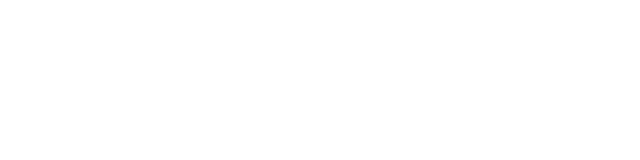
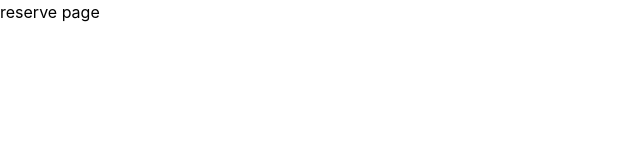
Before and after one commit to Code-W-Gab/Resort_Reservation, a React app in the folder frontend/: page /reserve/1 in a window 1280 px wide. Before the commit this address had no page. Shown: the top 160 px of the page, without its empty margins (0-640 px from the left). Built offline with nearby package versions, Linux system fonts and the light colour scheme; the HTML template or start-up script is replaced by a standard one.

Commit message:
Make reserve page

```diff
--- a/frontend/src/App.jsx
+++ b/frontend/src/App.jsx
@@ -3,6 +3,7 @@
 import CottagePage from "./Pages/Admin/CottagePage"
 import ReservationPage from "./Pages/Admin/ReservationPage"
 import HomePage from "./Pages/User/HomePage"
+import ReservePage from "./Pages/User/ReservePage"
 
 export default function App() {
   return(
@@ -13,6 +14,7 @@
         <Route path="/calendar" element={<CalendarPage/>}/>
         <Route path="/cottage" element={<CottagePage/>}/>
         <Route path="/reservation" element={<ReservationPage/>}/>
+        <Route path="/reserve/:id" element={<ReservePage/>}/>
       </Routes>
     </main>
   )
--- a/frontend/src/Components/User/AccommodationList.jsx
+++ b/frontend/src/Components/User/AccommodationList.jsx
@@ -1,6 +1,7 @@
 import cabin from '/cabin.jpg'
 import { truncateString } from '../../Utils/truncate'
 import { Users } from 'lucide-react'
+import { Link } from 'react-router-dom'
 
 export default function AccommodationList({ cottages }) {
   return(
@@ -9,7 +10,7 @@
         {
           cottages.map((cottage) => {
             return(
-              <div key={cottage._id} className='border border-gray-300 rounded-lg bg-white shadow-lg'>
+              <div key={cottage._id} className='border border-gray-300 rounded-lg bg-white shadow-md hover:shadow-xl'>
                 <div className='relative'>
                   <img src={cabin} alt='cabin' className=' h-64 w-full object-cover rounded-tl-md rounded-tr-md'/>
                   <span className='absolute top-3 right-3 bg-blue-500 text-white px-5 py-1 rounded-2xl'>{cottage.Type}</span>
@@ -45,7 +46,7 @@
                       <span className='text-lg text-gray-700'>Starting from</span>
                       <span className='text-2xl text-blue-500'>₱{cottage.DayTourPrice}</span>
                     </div>
-                    <button className='bg-blue-500 text-white px-6 py-2 rounded-md'>Book Now</button>
+                    <Link to={`/reserve/${cottage._id}`} className='bg-blue-500 text-white px-6 py-2 rounded-md'>Book Now</Link>
                   </div>
                 </div>
               </div>
--- /dev/null
+++ b/frontend/src/Pages/User/ReservePage.jsx
@@ -0,0 +1,7 @@
+export default function ReservePage() {
+  return(
+    <main>
+      reserve page
+    </main>
+  )
+}
```
